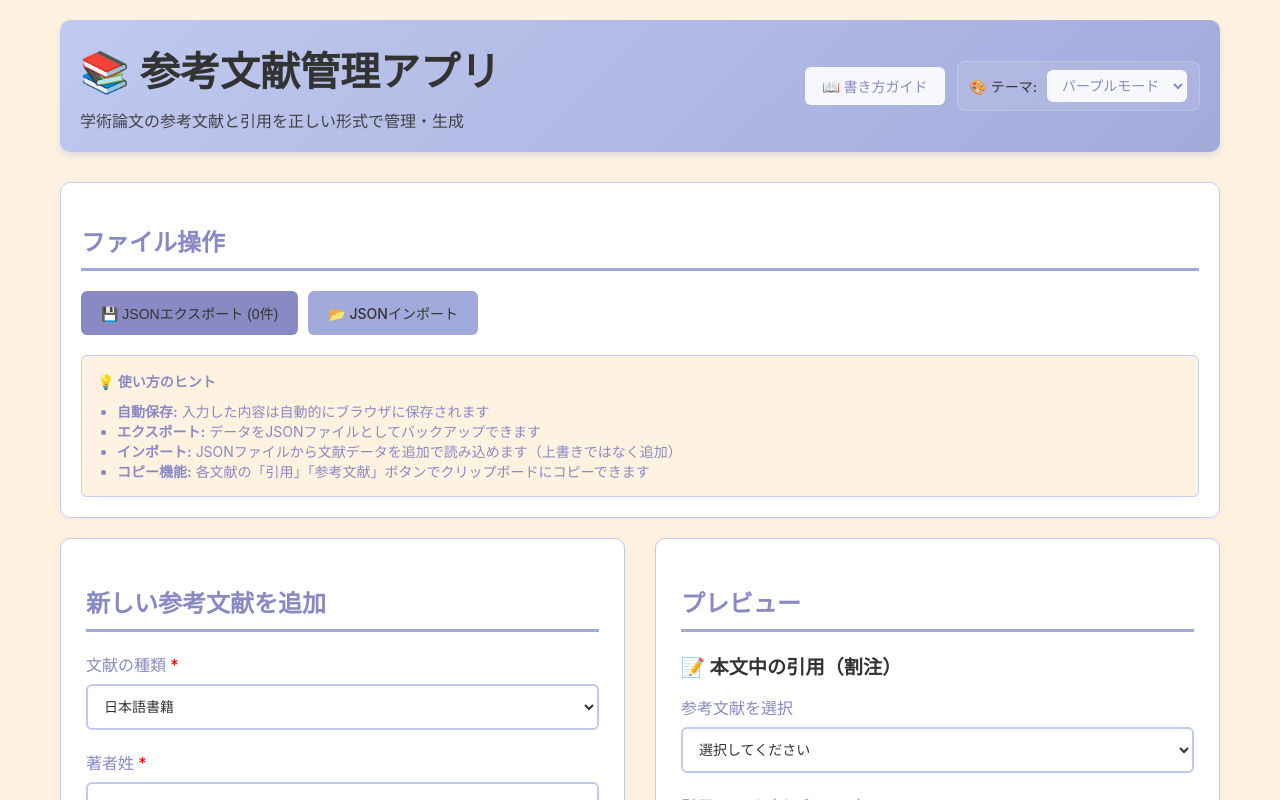
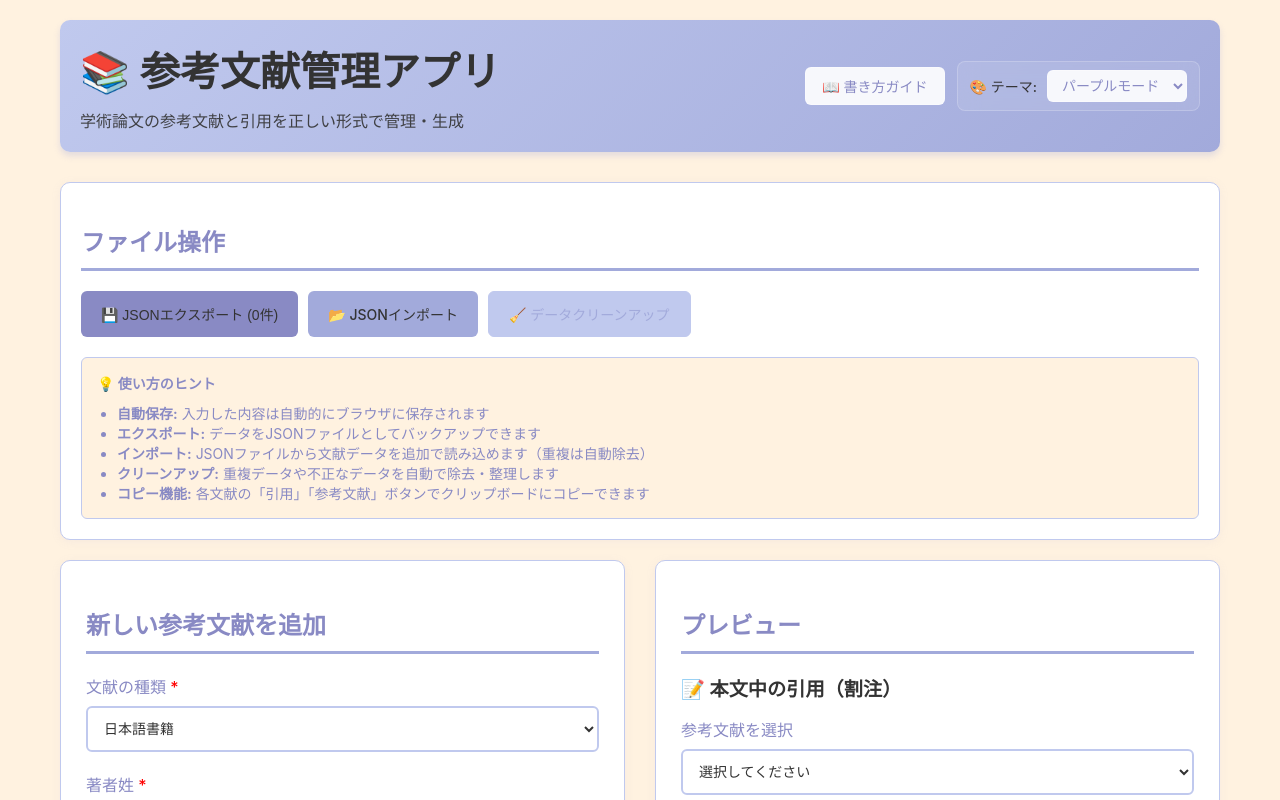
Before and after one commit to yuto-0315/reference-app, a React app: page / in a window 1280 px wide. Shown: the top 800 px of the page. Built offline with nearby package versions, Linux system fonts and the light colour scheme.

Commit message:
Deploy: Update reference app

```diff
--- a/package.json
+++ b/package.json
@@ -11,7 +11,7 @@
         "test": "echo \"Error: no test specified\" && exit 1",
         "rm": "rm -rf docs",
         "mv": "mv build docs",
-        "git": "git add . && git commit -m \"Deploy: Update reference app\" && git push origin master",
+        "git": "git add . && git commit -m \"Deploy: Update reference app\" && git push origin main",
         "deploy": "npm run rm && npm run build && npm run mv && npm run git"
     },
     "dependencies": {
--- a/src/App.js
+++ b/src/App.js
@@ -7,6 +7,7 @@ import FileControls from './components/FileControls';
 import ThemeToggle from './components/ThemeToggle';
 import FormatGuideModal from './components/FormatGuideModal';
 import { formatCitation, formatReference, getReferenceTypeFields } from './utils/formatters';
+import { loadFromStorage, saveToStorage, isDuplicate, validateAndCleanData } from './utils/dataUtils';
 
 const STORAGE_KEY = 'reference-app-data';
 
@@ -17,23 +18,16 @@ function App() {
   const [copyFeedback, setCopyFeedback] = useState('');
   const [showFormatGuide, setShowFormatGuide] = useState(false);
 
-  // ローカルストレージから自動読み込み
+  // ローカルストレージから自動読み込み（重複除去付き）
   useEffect(() => {
-    const savedData = localStorage.getItem(STORAGE_KEY);
-    if (savedData) {
-      try {
-        const parsedData = JSON.parse(savedData);
-        setReferences(parsedData);
-      } catch (error) {
-        console.error('ローカルストレージからの読み込みエラー:', error);
-      }
-    }
+    const cleanedData = loadFromStorage(STORAGE_KEY);
+    setReferences(cleanedData);
   }, []);
 
-  // 自動保存（ローカルストレージ）
+  // 自動保存（ローカルストレージ）- 重複除去付き
   useEffect(() => {
     if (references.length > 0) {
-      localStorage.setItem(STORAGE_KEY, JSON.stringify(references));
+      saveToStorage(STORAGE_KEY, references);
     }
   }, [references]);
 
@@ -44,16 +38,30 @@ function App() {
       createdAt: new Date().toISOString(),
       updatedAt: new Date().toISOString()
     };
+
+    // 重複チェック（内容ベース）
+    if (isDuplicate(references, newReference)) {
+      showAlert('同じ内容の参考文献が既に存在します', 'error');
+      return;
+    }
+
     setReferences(prev => [...prev, newReference]);
     showAlert('参考文献を追加しました', 'success');
   };
 
   const updateReference = (id, referenceData) => {
-    setReferences(prev => prev.map(ref =>
+    setReferences(prev => {
+      const updated = prev.map(ref =>
         ref.id === id
           ? { ...ref, ...referenceData, updatedAt: new Date().toISOString() }
           : ref
-    ));
+      );
+
+      // 更新後に重複チェックと除去
+      const { cleaned } = validateAndCleanData(updated);
+      return cleaned;
+    });
+
     setSelectedReference(null);
     showAlert('参考文献を更新しました', 'success');
   };
@@ -69,7 +77,9 @@ function App() {
   };
 
   const exportToJSON = () => {
-    const dataStr = JSON.stringify(references, null, 2);
+    // エクスポート前にデータをクリーンアップ
+    const { cleaned } = validateAndCleanData(references);
+    const dataStr = JSON.stringify(cleaned, null, 2);
     const dataBlob = new Blob([dataStr], { type: 'application/json' });
     const url = URL.createObjectURL(dataBlob);
     const link = document.createElement('a');
@@ -91,19 +101,53 @@ function App() {
       try {
         const importedData = JSON.parse(e.target.result);
         if (Array.isArray(importedData)) {
-          // 既存のIDと重複しないように新しいIDを生成
-          const newReferences = importedData.map(ref => ({
+          // インポートデータをクリーンアップ
+          const { cleaned: cleanImportedData, stats } = validateAndCleanData(importedData);
+
+          if (stats.duplicatesRemoved > 0 || stats.invalidDataRemoved > 0) {
+            showAlert(
+              `インポートデータをクリーンアップしました: 重複${stats.duplicatesRemoved}件、無効データ${stats.invalidDataRemoved}件を除去`,
+              'success'
+            );
+          }
+
+          // 既存データとの重複をチェックして除外
+          const newReferences = [];
+          let duplicateCount = 0;
+
+          cleanImportedData.forEach(ref => {
+            if (!isDuplicate(references, ref)) {
+              // 新しいIDを生成（既存IDとの衝突を避けるため）
+              newReferences.push({
                 ...ref,
                 id: uuidv4(),
                 importedAt: new Date().toISOString()
-          }));
-          setReferences(prev => [...prev, ...newReferences]);
-          showAlert(`${newReferences.length}件の参考文献をインポートしました`, 'success');
+              });
+            } else {
+              duplicateCount++;
+            }
+          });
+
+          if (newReferences.length > 0) {
+            setReferences(prev => {
+              const combined = [...prev, ...newReferences];
+              const { cleaned } = validateAndCleanData(combined);
+              return cleaned;
+            });
+
+            const message = duplicateCount > 0
+              ? `${newReferences.length}件の参考文献をインポートしました（重複${duplicateCount}件をスキップ）`
+              : `${newReferences.length}件の参考文献をインポートしました`;
+            showAlert(message, 'success');
+          } else {
+            showAlert('インポート可能な新しい参考文献がありませんでした', 'warning');
+          }
         } else {
           showAlert('無効なJSONファイルです', 'error');
         }
       } catch (error) {
         showAlert('JSONファイルの読み込みに失敗しました', 'error');
+        console.error('Import error:', error);
       }
     };
     reader.readAsText(file);
@@ -122,6 +166,20 @@ function App() {
     }).catch(() => {
       showAlert('コピーに失敗しました', 'error');
     });
+  };
+
+  const cleanupData = () => {
+    const { cleaned, stats } = validateAndCleanData(references);
+
+    if (stats.duplicatesRemoved > 0 || stats.invalidDataRemoved > 0) {
+      setReferences(cleaned);
+      showAlert(
+        `データをクリーンアップしました: 重複${stats.duplicatesRemoved}件、無効データ${stats.invalidDataRemoved}件を除去`,
+        'success'
+      );
+    } else {
+      showAlert('クリーンアップが必要なデータはありませんでした', 'info');
+    }
   };
 
   return (
@@ -161,6 +219,7 @@ function App() {
         onExport={exportToJSON}
         onImport={importFromJSON}
         referenceCount={references.length}
+        onCleanup={cleanupData}
       />
 
       <div className="main-content">
--- a/src/components/FileControls.js
+++ b/src/components/FileControls.js
@@ -1,6 +1,6 @@
 import React from 'react';
 
-const FileControls = ({ onExport, onImport, referenceCount }) => {
+const FileControls = ({ onExport, onImport, onCleanup, referenceCount }) => {
   return (
     <div className="file-controls">
       <h2 className="section-title">ファイル操作</h2>
@@ -24,6 +24,15 @@ const FileControls = ({ onExport, onImport, referenceCount }) => {
             className="file-input"
           />
         </label>
+
+        <button
+          className="btn btn-warning"
+          onClick={onCleanup}
+          disabled={referenceCount === 0}
+          title={referenceCount === 0 ? '参考文献がありません' : '重複データを除去して整理'}
+        >
+          🧹 データクリーンアップ
+        </button>
       </div>
 
       <div style={{
@@ -39,7 +48,8 @@ const FileControls = ({ onExport, onImport, referenceCount }) => {
         <ul style={{ margin: 0, paddingLeft: '20px' }}>
           <li><strong>自動保存:</strong> 入力した内容は自動的にブラウザに保存されます</li>
           <li><strong>エクスポート:</strong> データをJSONファイルとしてバックアップできます</li>
-          <li><strong>インポート:</strong> JSONファイルから文献データを追加で読み込めます（上書きではなく追加）</li>
+          <li><strong>インポート:</strong> JSONファイルから文献データを追加で読み込めます（重複は自動除去）</li>
+          <li><strong>クリーンアップ:</strong> 重複データや不正なデータを自動で除去・整理します</li>
           <li><strong>コピー機能:</strong> 各文献の「引用」「参考文献」ボタンでクリップボードにコピーできます</li>
         </ul>
       </div>
--- a/src/styles.css
+++ b/src/styles.css
@@ -383,6 +383,18 @@ body {
   background-color: var(--color-surface);
   border: 1px solid var(--color-danger);
   color: var(--color-danger);
+}
+
+.alert-warning {
+  background-color: var(--color-surface);
+  border: 1px solid #ffa726;
+  color: #e65100;
+}
+
+.alert-info {
+  background-color: var(--color-surface);
+  border: 1px solid var(--color-primary);
+  color: var(--color-primary);
 }
 
 .empty-state {
@@ -909,6 +921,26 @@ body {
   transform: translateY(-1px);
 }
 
+.btn-warning {
+  background-color: #ffa726;
+  color: white;
+  border: 1px solid #ff9800;
+}
+
+.btn-warning:hover {
+  background-color: #ff9800;
+  border-color: #e65100;
+  transform: translateY(-1px);
+}
+
+.btn-warning:disabled {
+  background-color: var(--color-text-muted);
+  border-color: var(--color-border-primary);
+  color: var(--color-text-secondary);
+  cursor: not-allowed;
+  transform: none;
+}
+
 .empty-table {
   text-align: center;
   padding: 40px 20px;
--- /dev/null
+++ b/src/utils/dataUtils.js
@@ -0,0 +1,172 @@
+// データ整合性とクリーンアップユーティリティ
+
+/**
+ * 配列から重複を除去する（IDベース）
+ * @param {Array} references - 参考文献の配列
+ * @returns {Array} 重複を除去した配列
+ */
+export const removeDuplicates = (references) => {
+  if (!Array.isArray(references)) {
+    console.warn('removeDuplicates: 入力が配列ではありません', references);
+    return [];
+  }
+
+  const seen = new Set();
+  const uniqueReferences = [];
+
+  references.forEach((ref) => {
+    if (!ref || typeof ref !== 'object') {
+      console.warn('removeDuplicates: 不正なデータを検出しました', ref);
+      return;
+    }
+
+    if (!ref.id) {
+      console.warn('removeDuplicates: IDが存在しないデータを検出しました', ref);
+      return;
+    }
+
+    if (!seen.has(ref.id)) {
+      seen.add(ref.id);
+      uniqueReferences.push(ref);
+    } else {
+      console.log(`重複データを除去しました: ${ref.id} - ${ref.title || '不明なタイトル'}`);
+    }
+  });
+
+  return uniqueReferences;
+};
+
+/**
+ * データの整合性をチェックして修復する
+ * @param {Array} references - 参考文献の配列
+ * @returns {Object} { cleaned: Array, stats: Object }
+ */
+export const validateAndCleanData = (references) => {
+  const stats = {
+    originalCount: 0,
+    duplicatesRemoved: 0,
+    invalidDataRemoved: 0,
+    finalCount: 0
+  };
+
+  if (!Array.isArray(references)) {
+    console.warn('validateAndCleanData: 入力が配列ではありません');
+    return { cleaned: [], stats };
+  }
+
+  stats.originalCount = references.length;
+
+  // 1. 基本的な不正データを除去
+  const validReferences = references.filter((ref) => {
+    if (!ref || typeof ref !== 'object') {
+      stats.invalidDataRemoved++;
+      return false;
+    }
+    if (!ref.id || !ref.type) {
+      stats.invalidDataRemoved++;
+      return false;
+    }
+    return true;
+  });
+
+  // 2. 重複を除去
+  const beforeDuplicateRemoval = validReferences.length;
+  const uniqueReferences = removeDuplicates(validReferences);
+  stats.duplicatesRemoved = beforeDuplicateRemoval - uniqueReferences.length;
+
+  // 3. 必須フィールドの検証と修復
+  const cleanedReferences = uniqueReferences.map((ref) => {
+    const cleaned = { ...ref };
+
+    // createdAtがない場合は追加
+    if (!cleaned.createdAt) {
+      cleaned.createdAt = new Date().toISOString();
+    }
+
+    // updatedAtがない場合は追加
+    if (!cleaned.updatedAt) {
+      cleaned.updatedAt = cleaned.createdAt;
+    }
+
+    // 年が文字列の場合は数値に変換
+    if (cleaned.year && typeof cleaned.year === 'string') {
+      const yearNum = parseInt(cleaned.year, 10);
+      if (!isNaN(yearNum)) {
+        cleaned.year = yearNum;
+      }
+    }
+
+    return cleaned;
+  });
+
+  stats.finalCount = cleanedReferences.length;
+
+  return { cleaned: cleanedReferences, stats };
+};
+
+/**
+ * 参考文献が既に存在するかチェック
+ * @param {Array} references - 既存の参考文献配列
+ * @param {Object} newReference - 新しい参考文献
+ * @returns {boolean} 既に存在する場合はtrue
+ */
+export const isDuplicate = (references, newReference) => {
+  if (!Array.isArray(references) || !newReference) {
+    return false;
+  }
+
+  // IDベースでのチェック
+  if (newReference.id) {
+    return references.some(ref => ref.id === newReference.id);
+  }
+
+  // 内容ベースでのチェック（IDがない場合）
+  return references.some(ref =>
+    ref.authorLastName === newReference.authorLastName &&
+    ref.authorFirstName === newReference.authorFirstName &&
+    ref.title === newReference.title &&
+    ref.year === newReference.year
+  );
+};
+
+/**
+ * ローカルストレージからデータを安全に読み込む
+ * @param {string} storageKey - ストレージキー
+ * @returns {Array} クリーンアップされた参考文献配列
+ */
+export const loadFromStorage = (storageKey) => {
+  try {
+    const savedData = localStorage.getItem(storageKey);
+    if (!savedData) {
+      return [];
+    }
+
+    const parsedData = JSON.parse(savedData);
+    const { cleaned, stats } = validateAndCleanData(parsedData);
+
+    if (stats.duplicatesRemoved > 0 || stats.invalidDataRemoved > 0) {
+      console.log('ローカルストレージのデータをクリーンアップしました:', stats);
+      // クリーンアップされたデータを保存
+      localStorage.setItem(storageKey, JSON.stringify(cleaned));
+    }
+
+    return cleaned;
+  } catch (error) {
+    console.error('ローカルストレージからの読み込みエラー:', error);
+    return [];
+  }
+};
+
+/**
+ * ローカルストレージに安全に保存する
+ * @param {string} storageKey - ストレージキー
+ * @param {Array} references - 参考文献配列
+ */
+export const saveToStorage = (storageKey, references) => {
+  try {
+    const { cleaned } = validateAndCleanData(references);
+    localStorage.setItem(storageKey, JSON.stringify(cleaned));
+  } catch (error) {
+    console.error('ローカルストレージへの保存エラー:', error);
+  }
+};
```
Also changed, not shown: 1 other file (tests, documents, lock files or other folders). Lines whose indentation alone changed are shown as unchanged.
